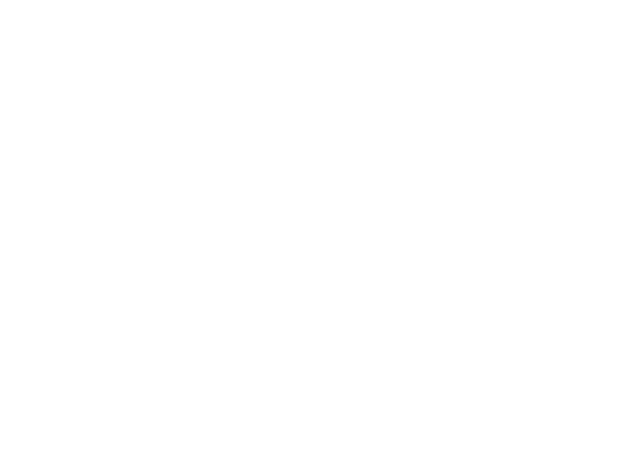
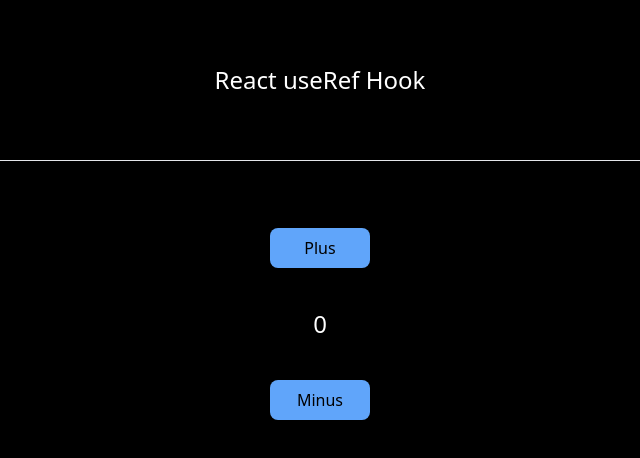
Before and after one commit to defaee/Testing_React_Features, a React (Vite) app: page /reducer in a window 1280 px wide. Before the commit this address had no page. Shown: the top 458 px of the page, without its empty margins (320-960 px from the left). Built offline with nearby package versions, Linux system fonts and the light colour scheme.

Commit message:
add useReducer Hook

```diff
--- a/src/App.tsx
+++ b/src/App.tsx
@@ -7,6 +7,7 @@
 import { useState } from "react";
 import AppContext, { BookType } from "./context/context";
 import UseRef from "./components/useRef";
+import UseReducer from "./components/useReducer";
 
 function App() {
   const [text, setText] = useState<string>("");
@@ -22,7 +23,8 @@
               <Route path="/books/:bookID" element={<Book />} />
             </Route>
           </Route>
-          <Route path="ref" element={<UseRef />} />
+          <Route path="/ref" element={<UseRef />} />
+          <Route path="/reducer" element={<UseReducer />} />
         </Routes>
       </BrowserRouter>
     </AppContext.Provider>
--- /dev/null
+++ b/src/components/useReducer.tsx
@@ -0,0 +1,51 @@
+import { useReducer } from "react";
+
+interface ACTIONS {
+  type: "plus" | "minus";
+  payload: number;
+}
+
+interface State {
+  count: number;
+}
+
+const countReducer = (state: State, action: ACTIONS) => {
+  switch (action.type) {
+    case "plus":
+      return { count: state.count + action.payload };
+    case "minus":
+      return { count: state.count - action.payload };
+    default:
+      return state;
+  }
+};
+
+const UseReducer = () => {
+  const [countStore, dispatchCount] = useReducer(countReducer, { count: 0 });
+
+  const handlePlus = () => {
+    dispatchCount({ type: "plus", payload: 1 });
+  };
+
+  const handleMinus = () => {
+    dispatchCount({ type: "minus", payload: 1 });
+  };
+
+  return (
+    <main className="bg-black w-full h-screen flex pt-[4rem] gap-[4rem] flex-col items-center">
+      <h1 className="text-2xl text-white">React useRef Hook</h1>
+      <hr className="text-white h-1 w-[80%]" />
+      <div className="flex flex-col items-center gap-10">
+        <button className="bg-blue-400 rounded-lg w-[100px] h-[40px]" onClick={handlePlus}>
+          Plus
+        </button>
+        <h3 className="text-white text-2xl">{countStore.count}</h3>
+        <button className="bg-blue-400 rounded-lg w-[100px] h-[40px]" onClick={handleMinus}>
+          Minus
+        </button>
+      </div>
+    </main>
+  );
+};
+
+export default UseReducer;
```
Also changed, not shown: 1 other file (tests, documents, lock files or other folders).
